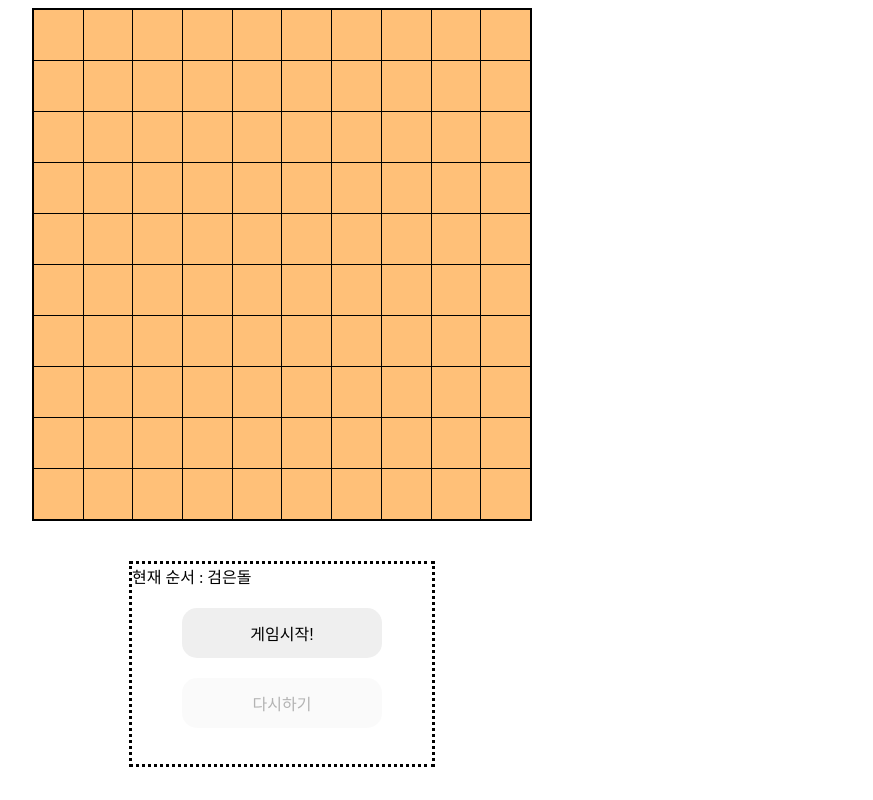
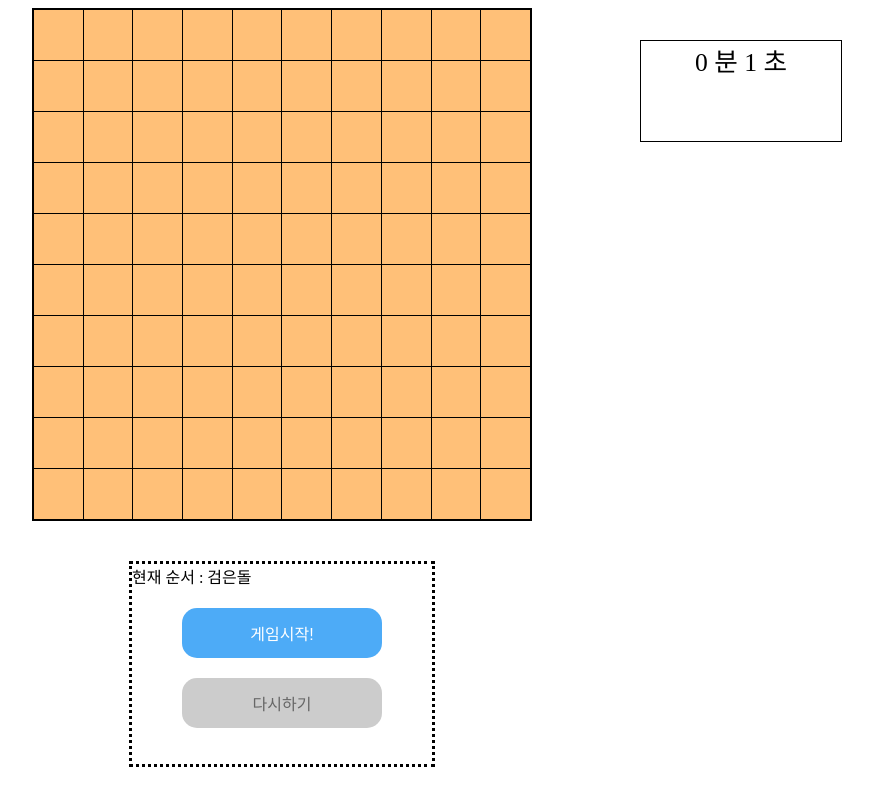
Before and after one commit to sohnjunior/playground, a React (Create React App) app in the folder react-gomoku/: page / in a window 1280 px wide. Shown: the whole page, without its empty margins (358-1231 px from the left). Built offline with nearby package versions, Linux system fonts and the light colour scheme.

Commit message:
오목 - 타이머 기능 추가

```diff
--- a/react-gomoku/src/App.css
+++ b/react-gomoku/src/App.css
@@ -21,6 +21,21 @@
   height: 200px;
   margin: 0 auto;
   margin-top: 40px;
+}
+
+.message-box {
+  position: absolute;
+  top: 40px;
+  right: 80px;
+  width: 200px;
+  height: 100px;
+  border: 1px solid black;
+}
+
+.timer {
+  text-align: center;
+  margin: 0 auto;
+  font-size: 1.6rem;
 }
 
 .black-stone {
@@ -51,6 +66,11 @@
   border: none;
   border-radius: 15px;
   font-size: 1rem;
-  /* color: white; */
-  /* background-color: #4dabf7; */
+  color: white;
+  background-color: #4dabf7;
 }
+
+.button:disabled {
+  background-color: #cccccc;
+  color: #666666;
+}
--- a/react-gomoku/src/components/Game.jsx
+++ b/react-gomoku/src/components/Game.jsx
@@ -1,6 +1,7 @@
 import React, { useReducer } from 'react';
 import Board from './Board';
 import Info from './Info';
+import MessageBox from './MessageBox';
 
 
 export const GAME_START = 'GAME_START';
@@ -53,6 +54,7 @@ const Game = () => {
   return (
     <>
       <Board state={state} dispatch={dispatch} />
+      <MessageBox state={state} dispatch={dispatch} />
       <Info ready={state.ready} turn={state.turn} dispatch={dispatch} />
     </>
   )
--- /dev/null
+++ b/react-gomoku/src/components/MessageBox.jsx
@@ -0,0 +1,14 @@
+import React from 'react';
+import Timer from './Timer';
+import '../App.css';
+
+
+const MessageBox = ({ state, dispatch }) => {
+  return (
+    <div className="message-box">
+      <Timer state={state} dispatch={dispatch} />
+    </div>
+  )
+};
+
+export default MessageBox;
--- /dev/null
+++ b/react-gomoku/src/components/Timer.jsx
@@ -0,0 +1,48 @@
+import React, { useState, useEffect, useRef } from 'react';
+import { UPDATE_BOARD, UPDATE_TURN } from './Game';
+import '../App.css';
+
+
+const Timer = ({ state, dispatch }) => {
+  const [min, setMin] = useState(3);
+  const [sec, setSec] = useState(0);
+  const time = useRef(5);
+  const timerId = useRef(null);
+
+  useEffect(() => {
+    timerId.current = setInterval(() => {
+      setMin(parseInt(time.current / 60));
+      setSec(time.current % 60);
+      time.current -= 1;
+    }, 1000);
+
+    return () => clearInterval(timerId.current);
+  }, []);
+
+  useEffect(() => {
+    // 만약 타임 아웃이 발생했을 경우 랜덤한 위치에 바둑알 놓기
+    if (time.current < 0) {
+      let row = null;
+      let col = null;
+
+      while (1) {
+        row = Math.floor(Math.random() * 10);
+        col = Math.floor(Math.random() * 10);
+
+        if (state.board[row][col] === -1) break;
+      }
+
+      clearInterval(timerId.current);
+      dispatch({ type: UPDATE_BOARD, coordinate: { row, col } });
+      dispatch({ type: UPDATE_TURN });
+    }
+  }, [sec]);
+
+  return (
+    <div className="timer">
+      {min} 분 {sec} 초
+    </div>
+  )
+};
+
+export default Timer;
```
Also changed, not shown: 1 other file (tests, documents, lock files or other folders).
